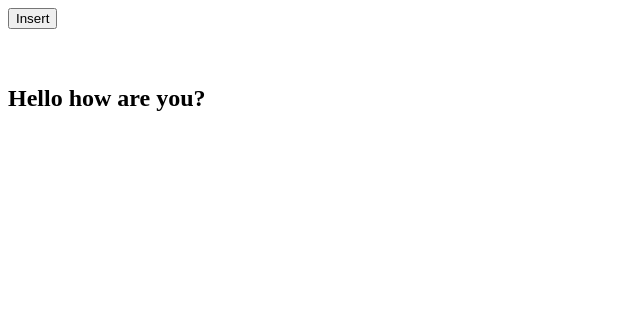
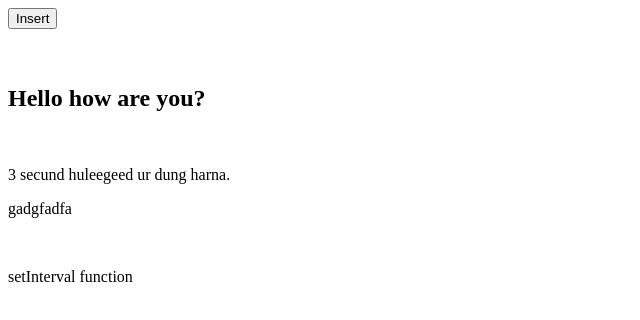
Before and after one commit to Baigala/SW-924-1, a plain HTML site: page DOM/insertElement.html in a window 1280 px wide. Shown: the whole page, without its empty margins (0-640 px from the left). Drawn offline with Linux system fonts and the light colour scheme.

Commit message:
setTimeout

```diff
--- a/DOM/insertElement.html
+++ b/DOM/insertElement.html
@@ -12,6 +12,12 @@
     <br />
     <br />
     <h2 id="myH2">Hello how are you?</h2>
+    <br />
+    <p>3 secund huleegeed ur dung harna.</p>
+    <p id="aa"></p>
+    <br />
+    <p>setInterval function</p>
+    <p id="bb"></p>
     <script>
       /*12.09*/
       // beforebegin - before element
@@ -23,6 +29,21 @@
         let html = "<span style='color:red'>Hi</span>";
         h2.insertAdjacentHTML("afterend", html);
       }
+
+      // setTimeout
+      const myTimeout = setTimeout(print, 3000);
+      function print() {
+        document.getElementById("aa").innerText = "gadgfadfa";
+      }
+
+      // setInterval function
+      const element = document.getElementById("bb");
+      const myInterval = setInterval(() => (element.innerText += "Hi"), 1000);
+
+      // clearInterval
+      clearInterval(myInterval);
+
+      //   01:02:57
     </script>
   </body>
 </html>
```
